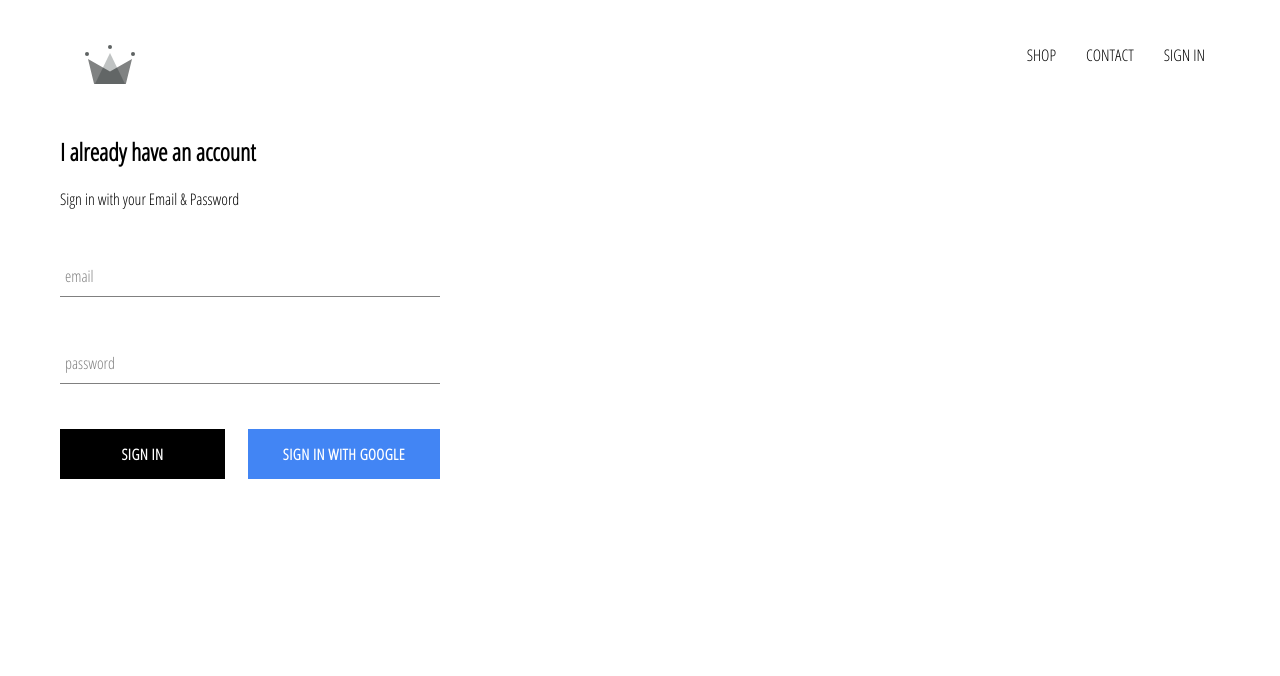
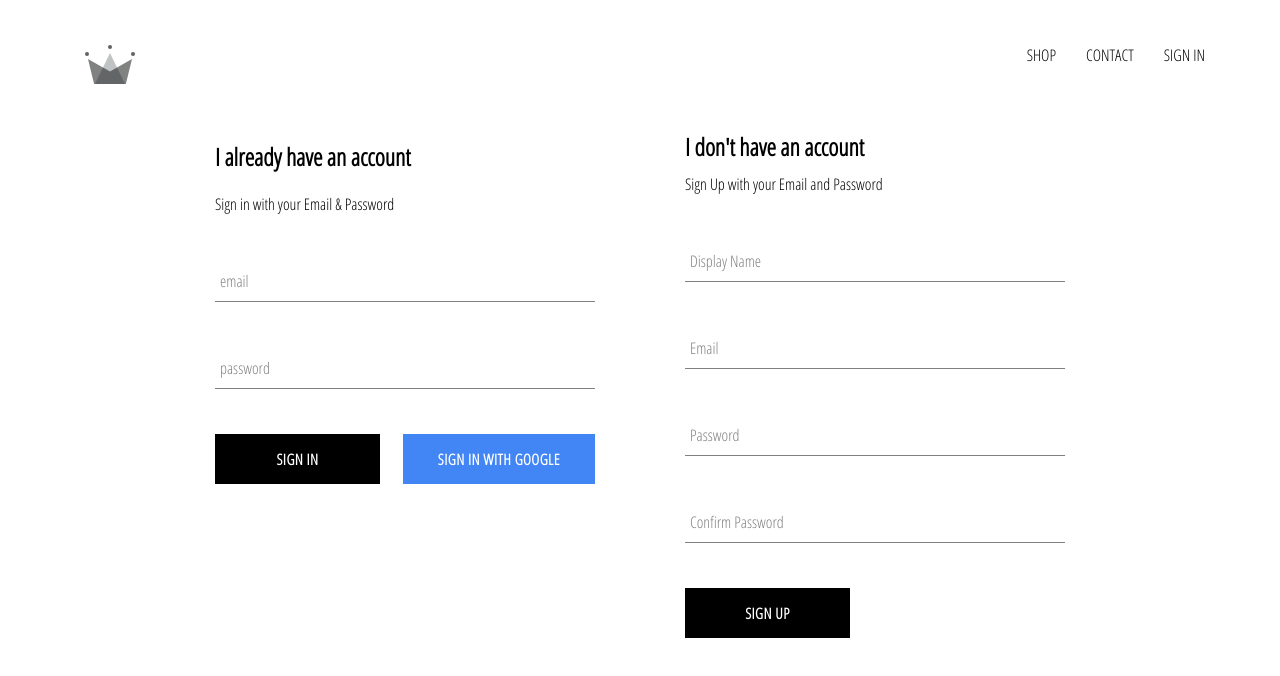
Before and after one commit to JohnPadi/clothing-app, a React (Create React App) app: page /signin in a window 1280 px wide. Shown: the top 676 px of the page. Built offline with nearby package versions, Linux system fonts and the light colour scheme; no server answers.

Commit message:
Finished up the Sign Up component

```diff
--- a/src/App.js
+++ b/src/App.js
@@ -5,13 +5,13 @@
 import Shop from './pages/Shop/Shop';
 import Header from './components/Header/Header';
 import SignInAndSignUp from './pages/SignInAndSignUp/SignInAndSignUp';
-import {auth} from './firebase/firebase.util';
+import {auth, createUserProfileDocument} from './firebase/firebase.util';
 
 class App extends React.Component{
 	constructor(){
 		super();
 		this.state = {
-			currentUser: null
+	 		currentUser: null
 		}
 	}
 
@@ -19,9 +19,22 @@
 
 	componentDidMount(){
 		this.unsubscribeFromAuth = auth.onAuthStateChanged
-		(user => {
-			this.setState({currentUser: user})
-			console.log(user);
+		(async userAuth => {
+			//this.setState({currentUser: user})
+			//createUserProfileDocument(user);
+			//console.log(user);
+			if(userAuth){
+				const userRef = await createUserProfileDocument(userAuth);
+				userRef.onSnapshot(snapShot => {
+					this.setState({
+						currentUser: {
+							id: snapShot.id,
+							...snapShot.data()
+						}
+					}); console.log(this.state);
+				});
+			}
+			this.setState({currentUser: userAuth});
 		});
 	}
 
--- a/src/components/SignIn/SignIn.jsx
+++ b/src/components/SignIn/SignIn.jsx
@@ -14,7 +14,7 @@
 	}
 
 	handleSubmit = event => {
-		event.PreventDefault();
+		event.preventDefault();
 		this.setState({email:'', password:''})
 	}
 	handleChange = event => {
--- /dev/null
+++ b/src/components/SignUp/SignUp.jsx
@@ -0,0 +1,77 @@
+import React from'react';
+import './SignUp.scss';
+import FormInput from '../FormInput/FormInput';
+import CustomButton from '../CustomButton/CustomButton';
+import {auth, createUserProfileDocument} from '../../firebase/firebase.util';
+
+class SignUp extends React.Component{
+	constructor(props){
+		super(props);
+		this.state = {
+			displayName: '',
+			email: '',
+			password: '',
+			confirmPassword: ''
+		}
+	}
+
+	handleSubmit = async event => {
+		event.preventDefault();
+		const {displayName, email, password, confirmPassword} =
+		this.state;
+		if(password !== confirmPassword){
+			alert("Passwords don't match!");
+			return;
+		}
+		try{
+			const {user} = await auth.createUserWithEmailAndPassword(email, password);
+			await createUserProfileDocument(user, {displayName});
+			this.setState({
+			displayName: '',
+			email: '',
+			password: '',
+			confirmPassword: ''
+		});
+		} catch(error){
+			console.error(error);
+		}
+	}
+
+	handleChange = event => {
+		const {name, value} = event.target;
+		this.setState({[name]: value});
+	}
+
+	render(){
+		const {displayName, email, password, confirmPassword} =
+		this.state;
+		return(
+			<div className='sign-up'>
+				<h2 className='title'>I don't have an account</h2>
+				<span>Sign Up with your Email and Password</span>
+				<form className='sign-upForm'
+				onSubmit={this.handleSubmit}>
+					<FormInput type='text' name='displayName'
+					value={displayName}
+					onChange={this.handleChange}
+					label='Display Name' required />
+					<FormInput type='email' name='email'
+					value={email}
+					onChange={this.handleChange}
+					label='Email' required />
+					<FormInput type='password' name='password'
+					value={password}
+					onChange={this.handleChange}
+					label='Password' required />
+					<FormInput type='password' name='confirmPassword'
+					value={confirmPassword}
+					onChange={this.handleChange}
+					label='Confirm Password' required />
+					<CustomButton type='submit'>SIGN UP</CustomButton>
+				</form>
+			</div>
+			)
+	}
+}
+
+export default SignUp;
--- /dev/null
+++ b/src/components/SignUp/SignUp.scss
@@ -0,0 +1,9 @@
+.sign-up{
+	display: flex;
+	flex-direction: column;
+	width: 380px;
+
+	.title{
+		margin: 10px 0;
+	}
+}
--- a/src/firebase/firebase.util.js
+++ b/src/firebase/firebase.util.js
@@ -13,6 +13,25 @@
     measurementId: "G-YFP4VEEEDD"
   }
 
+  export const createUserProfileDocument = async(userAuth, additionalData) => {
+  	if(!userAuth) return;
+  	const userRef = firestore.doc(`users/${userAuth.uid}`);
+  	const snapShot = await userRef.get();
+  	console.log(snapShot);
+  	if(!snapShot.exists){
+  		const {displayName,email} =userAuth;
+  		const createdAt = new Date();
+  		try{
+  			await userRef.set({
+  				displayName, email, createdAt, ...additionalData
+  			})
+  		}catch(error){
+  			console.log('Error creating user', error.message);
+  		}
+  	}
+  	return userRef;
+  }
+
   firebase.initializeApp(config);
 
   //For Google authentication:
--- a/src/pages/SignInAndSignUp/SignInAndSignUp.jsx
+++ b/src/pages/SignInAndSignUp/SignInAndSignUp.jsx
@@ -1,10 +1,12 @@
 import React from'react';
 import './SignInAndSignUp.scss';
 import SignIn from '../../components/SignIn/SignIn';
+import SignUp from '../../components/SignUp/SignUp';
 
 const SignInAndSignUp = () => (
 	<div className='signIn-and-signUp'>
 		<SignIn/>
+		<SignUp/>
 	</div>
 );
 
--- a/src/pages/SignInAndSignUp/SignInAndSignUp.scss
+++ b/src/pages/SignInAndSignUp/SignInAndSignUp.scss
@@ -0,0 +1,6 @@
+.signIn-and-signUp{
+	width: 850px;
+	display: flex;
+	justify-content: space-between;
+	margin: 30px auto;
+}
```
